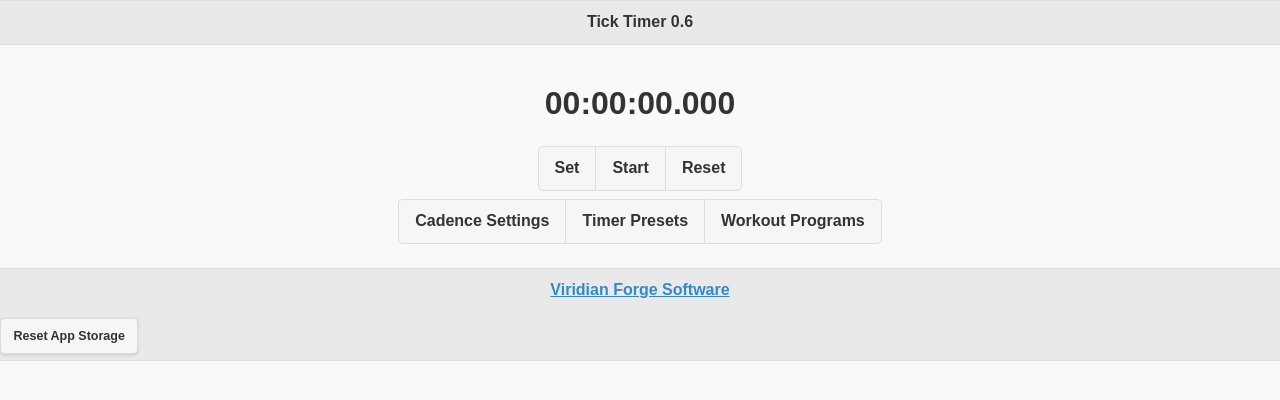
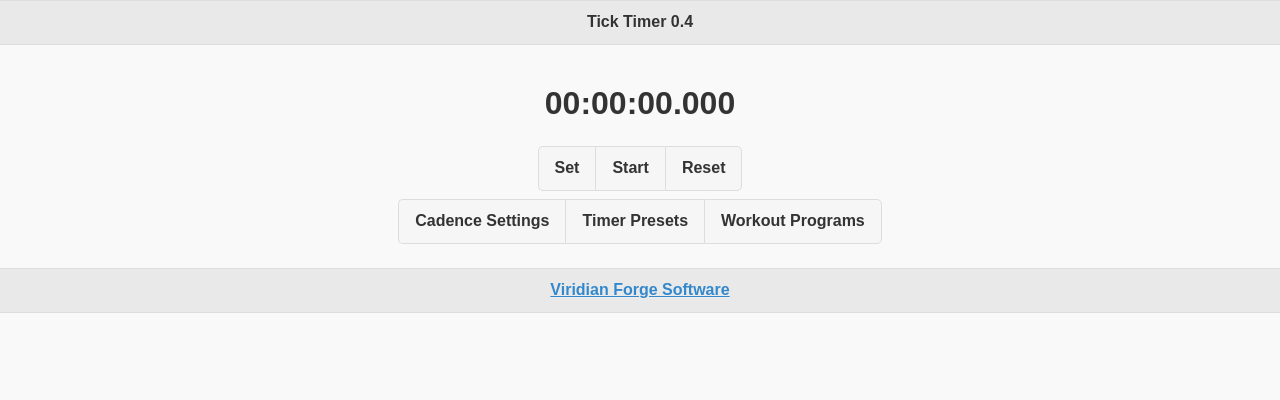
Before and after one commit to ViridianForge/TickTimer, a plain HTML site: page index.html in a window 1280 px wide. Drawn offline with Linux system fonts and the light colour scheme.

Commit message:
Revert "Local Storage Switches"
This reverts commit 648437ae0c2456ff875fa80dd351b36d09cf7ae9.

```diff
--- a/index.html
+++ b/index.html
@@ -2,7 +2,7 @@
 <html>
 <head>
 	<meta charset="utf-8"/>
-	<title>Tick Timer V. 0.6</title>
+	<title>Tick Timer V. 0.4</title>
 	<link rel="stylesheet" href="css/jquery.mobile-1.4.5.min.css" />
 	<link rel="stylesheet" href="css/jqm-datebox-1.4.5.min.css" />
 	<script src="libs/jquery-2.1.3.min.js"></script>
@@ -14,7 +14,7 @@
 <div data-role="page">
 
 	<div data-role="header">
-		<h1>Tick Timer 0.6</h1>
+		<h1>Tick Timer 0.4</h1>
 	</div>
 	<div role="main" class="ui-content" id="display">
 		<div id="timerImage" style="text-align: center;">
@@ -52,7 +52,6 @@
 	</div>
 	<div data-role="footer">
 		<h4><a href="http://www.viridianforge.com">Viridian Forge Software</a></h4>
-		<button id="resetStorage">Reset App Storage</button>
 	</div>
 </div>
 </body>
```
